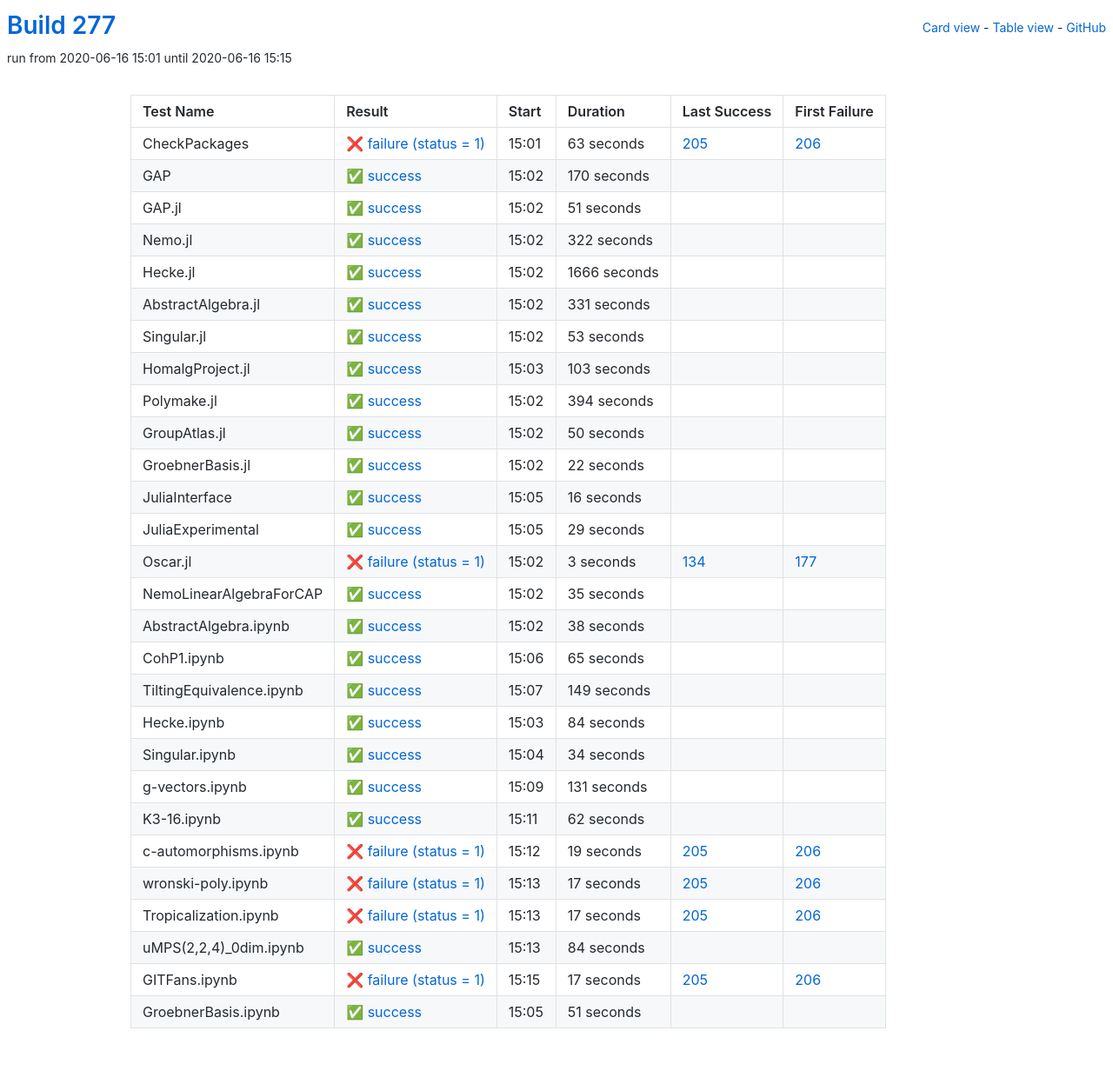
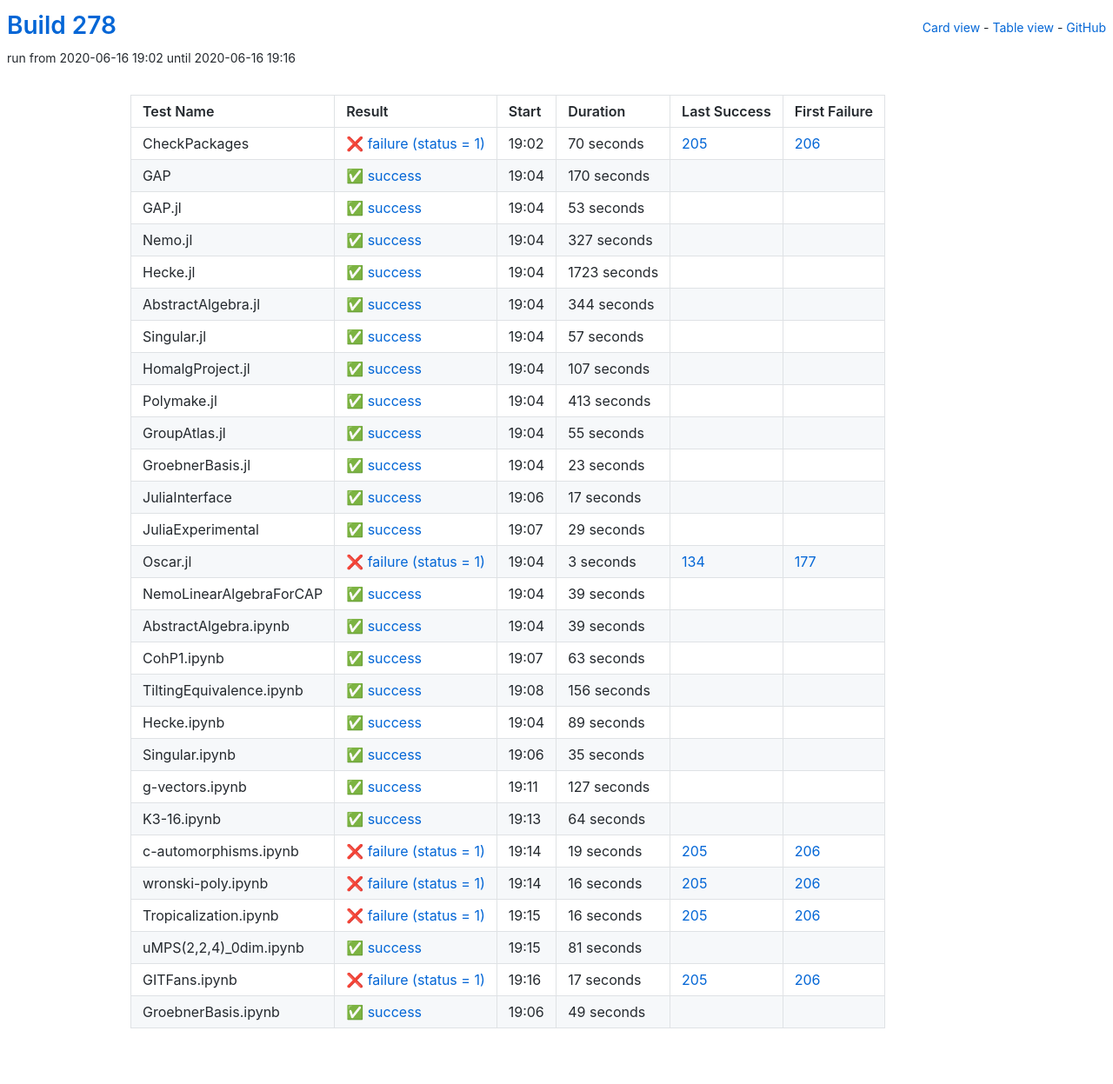
Before and after one commit to oscar-system/oscar-ci-status-stable, a Jekyll site: the page built from table.html, in a window 1280 px wide. Shown: the whole page at 87% size. Built offline with Jekyll 4.4.1, drawn with Linux system fonts in a browser that asks for light colours.

Commit message:
Build #278

```diff
--- a/_data/ci.yml
+++ b/_data/ci.yml
@@ -1,6 +1,6 @@
 ---
-build: 277
-build_url: https://oscarci.mathematik.uni-kl.de/job/oscar-stable/277/
+build: 278
+build_url: https://oscarci.mathematik.uni-kl.de/job/oscar-stable/278/
 job: oscar-stable
 organization: oscar-system
 repo: oscar-ci-status-stable
@@ -8,20 +8,20 @@ repourl: https://github.com/oscar-system/oscar-ci-status-stable
 tests:
 - name: CheckPackages
   id: checkpackages
-  log: https://oscarci.mathematik.uni-kl.de/job/oscar-stable/277/artifact/logs/build-277/CheckPackages.log
-  start: 2020-06-16 15:01
+  log: https://oscarci.mathematik.uni-kl.de/job/oscar-stable/278/artifact/logs/build-278/CheckPackages.log
+  start: 2020-06-16 19:02
   success: false
   exitcode: 1
   status: failure
-  duration: 63
+  duration: 70
   last_success: 205
   last_success_url: https://oscarci.mathematik.uni-kl.de/job/oscar-stable/205/
   first_failure: 206
   first_failure_url: https://oscarci.mathematik.uni-kl.de/job/oscar-stable/206/
 - name: GAP
   id: gap
-  log: https://oscarci.mathematik.uni-kl.de/job/oscar-stable/277/artifact/logs/build-277/GAP.log
-  start: 2020-06-16 15:02
+  log: https://oscarci.mathematik.uni-kl.de/job/oscar-stable/278/artifact/logs/build-278/GAP.log
+  start: 2020-06-16 19:04
   success: true
   exitcode: 0
   status: success
@@ -32,56 +32,8 @@ tests:
   first_failure_url:
 - name: GAP.jl
   id: gap-jl
-  log: https://oscarci.mathematik.uni-kl.de/job/oscar-stable/277/artifact/logs/build-277/GAP.jl.log
-  start: 2020-06-16 15:02
-  success: true
-  exitcode: 0
-  status: success
-  duration: 51
-  last_success: false
-  last_success_url:
-  first_failure: false
-  first_failure_url:
-- name: Nemo.jl
-  id: nemo-jl
-  log: https://oscarci.mathematik.uni-kl.de/job/oscar-stable/277/artifact/logs/build-277/Nemo.jl.log
-  start: 2020-06-16 15:02
-  success: true
-  exitcode: 0
-  status: success
-  duration: 322
-  last_success: false
-  last_success_url:
-  first_failure: false
-  first_failure_url:
-- name: Hecke.jl
-  id: hecke-jl
-  log: https://oscarci.mathematik.uni-kl.de/job/oscar-stable/277/artifact/logs/build-277/Hecke.jl.log
-  start: 2020-06-16 15:02
-  success: true
-  exitcode: 0
-  status: success
-  duration: 1666
-  last_success: false
-  last_success_url:
-  first_failure: false
-  first_failure_url:
-- name: AbstractAlgebra.jl
-  id: abstractalgebra-jl
-  log: https://oscarci.mathematik.uni-kl.de/job/oscar-stable/277/artifact/logs/build-277/AbstractAlgebra.jl.log
-  start: 2020-06-16 15:02
-  success: true
-  exitcode: 0
-  status: success
-  duration: 331
-  last_success: false
-  last_success_url:
-  first_failure: false
-  first_failure_url:
-- name: Singular.jl
-  id: singular-jl
-  log: https://oscarci.mathematik.uni-kl.de/job/oscar-stable/277/artifact/logs/build-277/Singular.jl.log
-  start: 2020-06-16 15:02
+  log: https://oscarci.mathematik.uni-kl.de/job/oscar-stable/278/artifact/logs/build-278/GAP.jl.log
+  start: 2020-06-16 19:04
   success: true
   exitcode: 0
   status: success
@@ -90,70 +42,118 @@ tests:
   last_success_url:
   first_failure: false
   first_failure_url:
-- name: HomalgProject.jl
-  id: homalgproject-jl
-  log: https://oscarci.mathematik.uni-kl.de/job/oscar-stable/277/artifact/logs/build-277/HomalgProject.jl.log
-  start: 2020-06-16 15:03
+- name: Nemo.jl
+  id: nemo-jl
+  log: https://oscarci.mathematik.uni-kl.de/job/oscar-stable/278/artifact/logs/build-278/Nemo.jl.log
+  start: 2020-06-16 19:04
   success: true
   exitcode: 0
   status: success
-  duration: 103
+  duration: 327
+  last_success: false
+  last_success_url:
+  first_failure: false
+  first_failure_url:
+- name: Hecke.jl
+  id: hecke-jl
+  log: https://oscarci.mathematik.uni-kl.de/job/oscar-stable/278/artifact/logs/build-278/Hecke.jl.log
+  start: 2020-06-16 19:04
+  success: true
+  exitcode: 0
+  status: success
+  duration: 1723
+  last_success: false
+  last_success_url:
+  first_failure: false
+  first_failure_url:
+- name: AbstractAlgebra.jl
+  id: abstractalgebra-jl
+  log: https://oscarci.mathematik.uni-kl.de/job/oscar-stable/278/artifact/logs/build-278/AbstractAlgebra.jl.log
+  start: 2020-06-16 19:04
+  success: true
+  exitcode: 0
+  status: success
+  duration: 344
+  last_success: false
+  last_success_url:
+  first_failure: false
+  first_failure_url:
+- name: Singular.jl
+  id: singular-jl
+  log: https://oscarci.mathematik.uni-kl.de/job/oscar-stable/278/artifact/logs/build-278/Singular.jl.log
+  start: 2020-06-16 19:04
+  success: true
+  exitcode: 0
+  status: success
+  duration: 57
+  last_success: false
+  last_success_url:
+  first_failure: false
+  first_failure_url:
+- name: HomalgProject.jl
+  id: homalgproject-jl
+  log: https://oscarci.mathematik.uni-kl.de/job/oscar-stable/278/artifact/logs/build-278/HomalgProject.jl.log
+  start: 2020-06-16 19:04
+  success: true
+  exitcode: 0
+  status: success
+  duration: 107
   last_success: false
   last_success_url:
   first_failure: false
   first_failure_url:
 - name: Polymake.jl
   id: polymake-jl
-  log: https://oscarci.mathematik.uni-kl.de/job/oscar-stable/277/artifact/logs/build-277/Polymake.jl.log
-  start: 2020-06-16 15:02
+  log: https://oscarci.mathematik.uni-kl.de/job/oscar-stable/278/artifact/logs/build-278/Polymake.jl.log
+  start: 2020-06-16 19:04
   success: true
   exitcode: 0
   status: success
-  duration: 394
+  duration: 413
   last_success: false
   last_success_url:
   first_failure: false
   first_failure_url:
 - name: GroupAtlas.jl
   id: groupatlas-jl
-  log: https://oscarci.mathematik.uni-kl.de/job/oscar-stable/277/artifact/logs/build-277/GroupAtlas.jl.log
-  start: 2020-06-16 15:02
+  log: https://oscarci.mathematik.uni-kl.de/job/oscar-stable/278/artifact/logs/build-278/GroupAtlas.jl.log
+  start: 2020-06-16 19:04
   success: true
   exitcode: 0
   status: success
-  duration: 50
+  duration: 55
   last_success: false
   last_success_url:
   first_failure: false
   first_failure_url:
 - name: GroebnerBasis.jl
   id: groebnerbasis-jl
-  log: https://oscarci.mathematik.uni-kl.de/job/oscar-stable/277/artifact/logs/build-277/GroebnerBasis.jl.log
-  start: 2020-06-16 15:02
+  log: https://oscarci.mathematik.uni-kl.de/job/oscar-stable/278/artifact/logs/build-278/GroebnerBasis.jl.log
+  start: 2020-06-16 19:04
   success: true
   exitcode: 0
   status: success
-  duration: 22
+  duration: 23
   last_success: false
   last_success_url:
   first_failure: false
   first_failure_url:
 - name: JuliaInterface
   id: juliainterface
-  log: https://oscarci.mathematik.uni-kl.de/job/oscar-stable/277/artifact/logs/build-277/JuliaInterface.log
-  start: 2020-06-16 15:05
+  log: https://oscarci.mathematik.uni-kl.de/job/oscar-stable/278/artifact/logs/build-278/JuliaInterface.log
+  start: 2020-06-16 19:06
   success: true
   exitcode: 0
   status: success
-  duration: 16
+  duration: 17
   last_success: false
   last_success_url:
   first_failure: false
   first_failure_url:
 - name: JuliaExperimental
   id: juliaexperimental
-  log: https://oscarci.mathematik.uni-kl.de/job/oscar-stable/277/artifact/logs/build-277/JuliaExperimental.log
-  start: 2020-06-16 15:05
+  log: https://oscarci.mathematik.uni-kl.de/job/oscar-stable/278/artifact/logs/build-278/JuliaExperimental.log
+  start: 2020-06-16 19:07
   success: true
   exitcode: 0
   status: success
@@ -164,8 +164,8 @@ tests:
   first_failure_url:
 - name: Oscar.jl
   id: oscar-jl
-  log: https://oscarci.mathematik.uni-kl.de/job/oscar-stable/277/artifact/logs/build-277/Oscar.jl.log
-  start: 2020-06-16 15:02
+  log: https://oscarci.mathematik.uni-kl.de/job/oscar-stable/278/artifact/logs/build-278/Oscar.jl.log
+  start: 2020-06-16 19:04
   success: false
   exitcode: 1
   status: failure
@@ -176,8 +176,68 @@ tests:
   first_failure_url: https://oscarci.mathematik.uni-kl.de/job/oscar-stable/177/
 - name: NemoLinearAlgebraForCAP
   id: nemolinearalgebraforcap
-  log: https://oscarci.mathematik.uni-kl.de/job/oscar-stable/277/artifact/logs/build-277/NemoLinearAlgebraForCAP.log
-  start: 2020-06-16 15:02
+  log: https://oscarci.mathematik.uni-kl.de/job/oscar-stable/278/artifact/logs/build-278/NemoLinearAlgebraForCAP.log
+  start: 2020-06-16 19:04
+  success: true
+  exitcode: 0
+  status: success
+  duration: 39
+  last_success: false
+  last_success_url:
+  first_failure: false
+  first_failure_url:
+- name: AbstractAlgebra.ipynb
+  id: abstractalgebra-ipynb
+  log: https://oscarci.mathematik.uni-kl.de/job/oscar-stable/278/artifact/logs/build-278/AbstractAlgebra.ipynb.log
+  start: 2020-06-16 19:04
+  success: true
+  exitcode: 0
+  status: success
+  duration: 39
+  last_success: false
+  last_success_url:
+  first_failure: false
+  first_failure_url:
+- name: CohP1.ipynb
+  id: cohp1-ipynb
+  log: https://oscarci.mathematik.uni-kl.de/job/oscar-stable/278/artifact/logs/build-278/CohP1.ipynb.log
+  start: 2020-06-16 19:07
+  success: true
+  exitcode: 0
+  status: success
+  duration: 63
+  last_success: false
+  last_success_url:
+  first_failure: false
+  first_failure_url:
+- name: TiltingEquivalence.ipynb
+  id: tiltingequivalence-ipynb
+  log: https://oscarci.mathematik.uni-kl.de/job/oscar-stable/278/artifact/logs/build-278/TiltingEquivalence.ipynb.log
+  start: 2020-06-16 19:08
+  success: true
+  exitcode: 0
+  status: success
+  duration: 156
+  last_success: false
+  last_success_url:
+  first_failure: false
+  first_failure_url:
+- name: Hecke.ipynb
+  id: hecke-ipynb
+  log: https://oscarci.mathematik.uni-kl.de/job/oscar-stable/278/artifact/logs/build-278/Hecke.ipynb.log
+  start: 2020-06-16 19:04
+  success: true
+  exitcode: 0
+  status: success
+  duration: 89
+  last_success: false
+  last_success_url:
+  first_failure: false
+  first_failure_url:
+- name: Singular.ipynb
+  id: singular-ipynb
+  log: https://oscarci.mathematik.uni-kl.de/job/oscar-stable/278/artifact/logs/build-278/Singular.ipynb.log
+  start: 2020-06-16 19:06
   success: true
   exitcode: 0
   status: success
@@ -186,94 +246,34 @@ tests:
   last_success_url:
   first_failure: false
   first_failure_url:
-- name: AbstractAlgebra.ipynb
-  id: abstractalgebra-ipynb
-  log: https://oscarci.mathematik.uni-kl.de/job/oscar-stable/277/artifact/logs/build-277/AbstractAlgebra.ipynb.log
-  start: 2020-06-16 15:02
+- name: g-vectors.ipynb
+  id: g-vectors-ipynb
+  log: https://oscarci.mathematik.uni-kl.de/job/oscar-stable/278/artifact/logs/build-278/g-vectors.ipynb.log
+  start: 2020-06-16 19:11
   success: true
   exitcode: 0
   status: success
-  duration: 38
-  last_success: false
-  last_success_url:
-  first_failure: false
-  first_failure_url:
-- name: CohP1.ipynb
-  id: cohp1-ipynb
-  log: https://oscarci.mathematik.uni-kl.de/job/oscar-stable/277/artifact/logs/build-277/CohP1.ipynb.log
-  start: 2020-06-16 15:06
-  success: true
-  exitcode: 0
-  status: success
-  duration: 65
-  last_success: false
-  last_success_url:
-  first_failure: false
-  first_failure_url:
-- name: TiltingEquivalence.ipynb
-  id: tiltingequivalence-ipynb
-  log: https://oscarci.mathematik.uni-kl.de/job/oscar-stable/277/artifact/logs/build-277/TiltingEquivalence.ipynb.log
-  start: 2020-06-16 15:07
-  success: true
-  exitcode: 0
-  status: success
-  duration: 149
-  last_success: false
-  last_success_url:
-  first_failure: false
-  first_failure_url:
-- name: Hecke.ipynb
-  id: hecke-ipynb
-  log: https://oscarci.mathematik.uni-kl.de/job/oscar-stable/277/artifact/logs/build-277/Hecke.ipynb.log
-  start: 2020-06-16 15:03
-  success: true
-  exitcode: 0
-  status: success
-  duration: 84
-  last_success: false
-  last_success_url:
-  first_failure: false
-  first_failure_url:
-- name: Singular.ipynb
-  id: singular-ipynb
-  log: https://oscarci.mathematik.uni-kl.de/job/oscar-stable/277/artifact/logs/build-277/Singular.ipynb.log
-  start: 2020-06-16 15:04
-  success: true
-  exitcode: 0
-  status: success
-  duration: 34
-  last_success: false
-  last_success_url:
-  first_failure: false
-  first_failure_url:
-- name: g-vectors.ipynb
-  id: g-vectors-ipynb
-  log: https://oscarci.mathematik.uni-kl.de/job/oscar-stable/277/artifact/logs/build-277/g-vectors.ipynb.log
-  start: 2020-06-16 15:09
-  success: true
-  exitcode: 0
-  status: success
-  duration: 131
+  duration: 127
   last_success: false
   last_success_url:
   first_failure: false
   first_failure_url:
 - name: K3-16.ipynb
   id: k3-16-ipynb
-  log: https://oscarci.mathematik.uni-kl.de/job/oscar-stable/277/artifact/logs/build-277/K3-16.ipynb.log
-  start: 2020-06-16 15:11
+  log: https://oscarci.mathematik.uni-kl.de/job/oscar-stable/278/artifact/logs/build-278/K3-16.ipynb.log
+  start: 2020-06-16 19:13
   success: true
   exitcode: 0
   status: success
-  duration: 62
+  duration: 64
   last_success: false
   last_success_url:
   first_failure: false
   first_failure_url:
 - name: c-automorphisms.ipynb
   id: c-automorphisms-ipynb
-  log: https://oscarci.mathematik.uni-kl.de/job/oscar-stable/277/artifact/logs/build-277/c-automorphisms.ipynb.log
-  start: 2020-06-16 15:12
+  log: https://oscarci.mathematik.uni-kl.de/job/oscar-stable/278/artifact/logs/build-278/c-automorphisms.ipynb.log
+  start: 2020-06-16 19:14
   success: false
   exitcode: 1
   status: failure
@@ -284,44 +284,44 @@ tests:
   first_failure_url: https://oscarci.mathematik.uni-kl.de/job/oscar-stable/206/
 - name: wronski-poly.ipynb
   id: wronski-poly-ipynb
-  log: https://oscarci.mathematik.uni-kl.de/job/oscar-stable/277/artifact/logs/build-277/wronski-poly.ipynb.log
-  start: 2020-06-16 15:13
+  log: https://oscarci.mathematik.uni-kl.de/job/oscar-stable/278/artifact/logs/build-278/wronski-poly.ipynb.log
+  start: 2020-06-16 19:14
   success: false
   exitcode: 1
   status: failure
-  duration: 17
+  duration: 16
   last_success: 205
   last_success_url: https://oscarci.mathematik.uni-kl.de/job/oscar-stable/205/
   first_failure: 206
   first_failure_url: https://oscarci.mathematik.uni-kl.de/job/oscar-stable/206/
 - name: Tropicalization.ipynb
   id: tropicalization-ipynb
-  log: https://oscarci.mathematik.uni-kl.de/job/oscar-stable/277/artifact/logs/build-277/Tropicalization.ipynb.log
-  start: 2020-06-16 15:13
+  log: https://oscarci.mathematik.uni-kl.de/job/oscar-stable/278/artifact/logs/build-278/Tropicalization.ipynb.log
+  start: 2020-06-16 19:15
   success: false
   exitcode: 1
   status: failure
-  duration: 17
+  duration: 16
   last_success: 205
   last_success_url: https://oscarci.mathematik.uni-kl.de/job/oscar-stable/205/
   first_failure: 206
   first_failure_url: https://oscarci.mathematik.uni-kl.de/job/oscar-stable/206/
 - name: uMPS(2,2,4)_0dim.ipynb
   id: umps-2-2-4-0dim-ipynb
-  log: https://oscarci.mathematik.uni-kl.de/job/oscar-stable/277/artifact/logs/build-277/uMPS-2-2-4-_0dim.ipynb.log
-  start: 2020-06-16 15:13
+  log: https://oscarci.mathematik.uni-kl.de/job/oscar-stable/278/artifact/logs/build-278/uMPS-2-2-4-_0dim.ipynb.log
+  start: 2020-06-16 19:15
   success: true
   exitcode: 0
   status: success
-  duration: 84
+  duration: 81
   last_success: false
   last_success_url:
   first_failure: false
   first_failure_url:
 - name: GITFans.ipynb
   id: gitfans-ipynb
-  log: https://oscarci.mathematik.uni-kl.de/job/oscar-stable/277/artifact/logs/build-277/GITFans.ipynb.log
-  start: 2020-06-16 15:15
+  log: https://oscarci.mathematik.uni-kl.de/job/oscar-stable/278/artifact/logs/build-278/GITFans.ipynb.log
+  start: 2020-06-16 19:16
   success: false
   exitcode: 1
   status: failure
@@ -332,12 +332,12 @@ tests:
   first_failure_url: https://oscarci.mathematik.uni-kl.de/job/oscar-stable/206/
 - name: GroebnerBasis.ipynb
   id: groebnerbasis-ipynb
-  log: https://oscarci.mathematik.uni-kl.de/job/oscar-stable/277/artifact/logs/build-277/GroebnerBasis.ipynb.log
-  start: 2020-06-16 15:05
+  log: https://oscarci.mathematik.uni-kl.de/job/oscar-stable/278/artifact/logs/build-278/GroebnerBasis.ipynb.log
+  start: 2020-06-16 19:06
   success: true
   exitcode: 0
   status: success
-  duration: 51
+  duration: 49
   last_success: false
   last_success_url:
   first_failure: false
```
Also changed, not shown: README.md.
